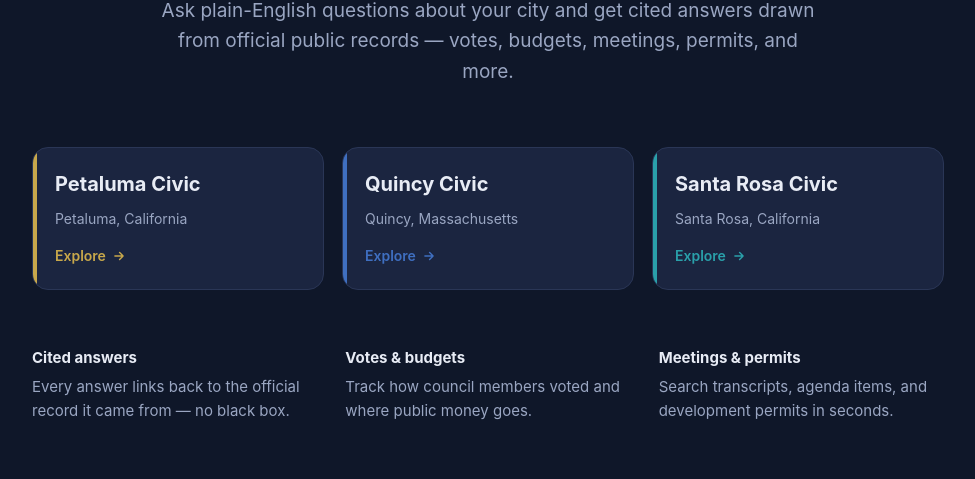
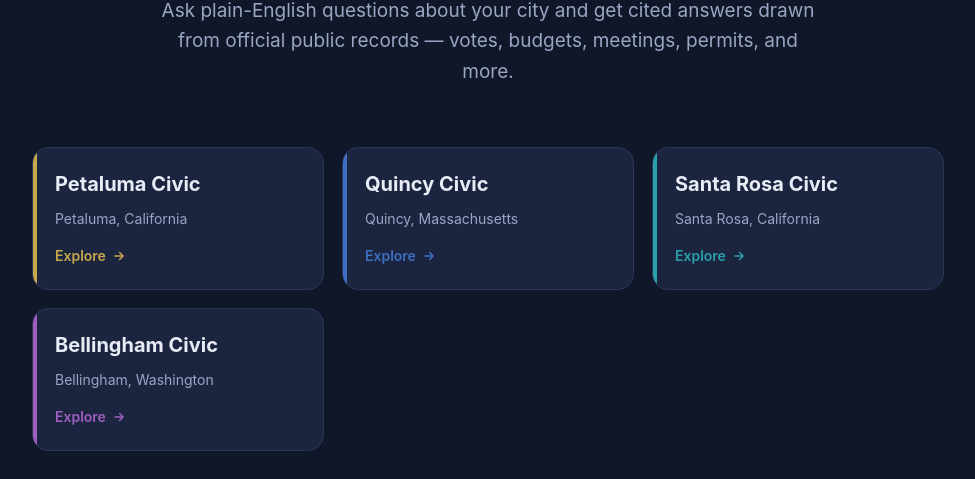
Before and after one commit to janj/civicmined-www, a plain HTML site: page index.html in a window 1280 px wide. Shown: the part 281-760 px from the top of the page, without its empty margins (152-1127 px from the left). Drawn offline with Linux system fonts and the light colour scheme.

Commit message:
Add Bellingham to the live cities list

```diff
--- a/index.html
+++ b/index.html
@@ -4,7 +4,7 @@
   <meta charset="utf-8" />
   <meta name="viewport" content="width=device-width, initial-scale=1" />
   <title>Civic Mined — AI-powered civic data, city by city</title>
-  <meta name="description" content="Ask plain-English questions about your local government and get cited answers drawn from official public records. Live for Petaluma, Quincy, and Santa Rosa." />
+  <meta name="description" content="Ask plain-English questions about your local government and get cited answers drawn from official public records. Live for Petaluma, Quincy, Santa Rosa, and Bellingham." />
 
   <!-- Open Graph / social -->
   <meta property="og:title" content="Civic Mined" />
@@ -210,6 +210,14 @@
             <svg width="14" height="14" viewBox="0 0 24 24" fill="none" stroke="currentColor" stroke-width="2.5" stroke-linecap="round" stroke-linejoin="round"><path d="M5 12h14M13 6l6 6-6 6"/></svg>
           </span>
         </a>
+
+        <a class="city" style="--accent:#a05fc0" href="https://bellingham.civicmined.org">
+          <p class="name">Bellingham Civic</p>
+          <p class="place">Bellingham, Washington</p>
+          <span class="go">Explore
+            <svg width="14" height="14" viewBox="0 0 24 24" fill="none" stroke="currentColor" stroke-width="2.5" stroke-linecap="round" stroke-linejoin="round"><path d="M5 12h14M13 6l6 6-6 6"/></svg>
+          </span>
+        </a>
       </section>
 
       <section class="features">
```
